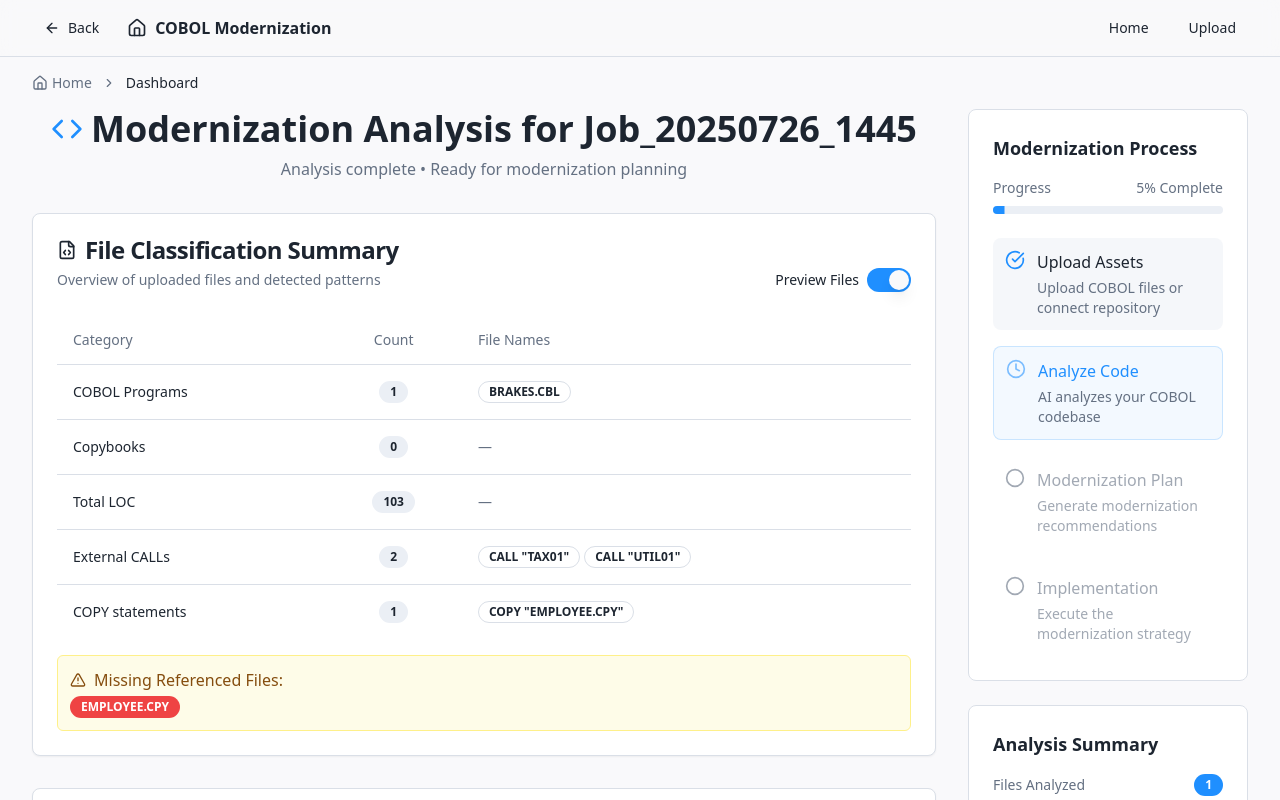
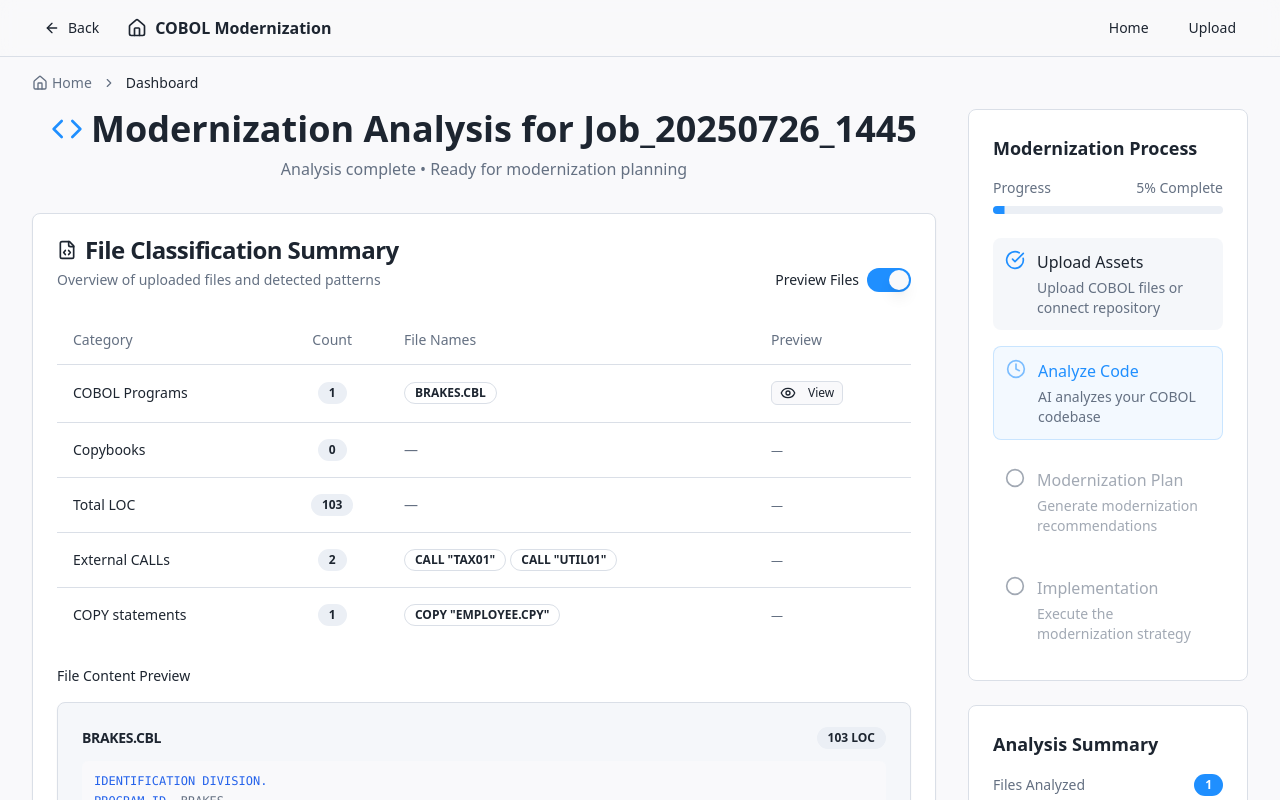
Before and after one commit to sandynanduri/cobol-flow-hub, a React (Vite) app: page /dashboard in a window 1280 px wide. Both pictures are taken after a click on the switch 889 px from the left and 280 px from the top of the page. Shown: the top 800 px of the page. Built offline with nearby package versions, Linux system fonts and the light colour scheme.

Commit message:
Fix preview file button

```diff
--- a/src/pages/Dashboard.tsx
+++ b/src/pages/Dashboard.tsx
@@ -145,6 +145,7 @@ const Dashboard = () => {
                       <TableHead>Category</TableHead>
                       <TableHead className="text-center">Count</TableHead>
                       <TableHead>File Names</TableHead>
+                      {showFilePreview && <TableHead>Preview</TableHead>}
                     </TableRow>
                   </TableHeader>
                   <TableBody>
@@ -167,10 +168,58 @@ const Dashboard = () => {
                             <span className="text-muted-foreground">—</span>
                           )}
                         </TableCell>
+                        {showFilePreview && (
+                          <TableCell>
+                            {row.files.length > 0 && row.category === 'COBOL Programs' ? (
+                              <Button variant="outline" size="sm" className="h-6 px-2 text-xs">
+                                <Eye className="w-3 h-3 mr-1" />
+                                View
+                              </Button>
+                            ) : (
+                              <span className="text-muted-foreground text-xs">—</span>
+                            )}
+                          </TableCell>
+                        )}
                       </TableRow>
                     ))}
                   </TableBody>
                 </Table>
+
+                {/* File Preview Section */}
+                {showFilePreview && (
+                  <div className="mt-6 space-y-4">
+                    <h4 className="text-sm font-medium text-foreground">File Content Preview</h4>
+                    <Card className="bg-muted/50">
+                      <CardHeader className="pb-3">
+                        <div className="flex items-center justify-between">
+                          <CardTitle className="text-sm">BRAKES.CBL</CardTitle>
+                          <Badge variant="secondary" className="text-xs">103 LOC</Badge>
+                        </div>
+                      </CardHeader>
+                      <CardContent>
+                        <div className="bg-background rounded-md p-3 font-mono text-xs overflow-x-auto">
+                          <div className="space-y-1 text-muted-foreground">
+                            <div><span className="text-blue-600">IDENTIFICATION DIVISION.</span></div>
+                            <div><span className="text-blue-600">PROGRAM-ID.</span> BRAKES.</div>
+                            <div><span className="text-blue-600">DATA DIVISION.</span></div>
+                            <div><span className="text-blue-600">WORKING-STORAGE SECTION.</span></div>
+                            <div>01 WS-EMPLOYEE-RECORD.</div>
+                            <div>&nbsp;&nbsp;&nbsp;05 WS-EMP-ID PIC 9(6).</div>
+                            <div>&nbsp;&nbsp;&nbsp;05 WS-EMP-NAME PIC X(30).</div>
+                            <div><span className="text-green-600">* Main processing logic</span></div>
+                            <div><span className="text-blue-600">PROCEDURE DIVISION.</span></div>
+                            <div>MAIN-PARA.</div>
+                            <div>&nbsp;&nbsp;&nbsp;<span className="text-purple-600">PERFORM</span> READ-customer <span className="text-purple-600">THRU</span> process-data.</div>
+                            <div>&nbsp;&nbsp;&nbsp;<span className="text-purple-600">CALL</span> <span className="text-red-600">"TAX01"</span>.</div>
+                            <div>&nbsp;&nbsp;&nbsp;<span className="text-purple-600">CALL</span> <span className="text-red-600">"UTIL01"</span>.</div>
+                            <div>&nbsp;&nbsp;&nbsp;<span className="text-purple-600">COPY</span> <span className="text-red-600">"EMPLOYEE.CPY"</span>.</div>
+                            <div className="text-muted-foreground">...</div>
+                          </div>
+                        </div>
+                      </CardContent>
+                    </Card>
+                  </div>
+                )}
 
                 {/* Missing Files Alert */}
                 {missingFiles.length > 0 && (
```
